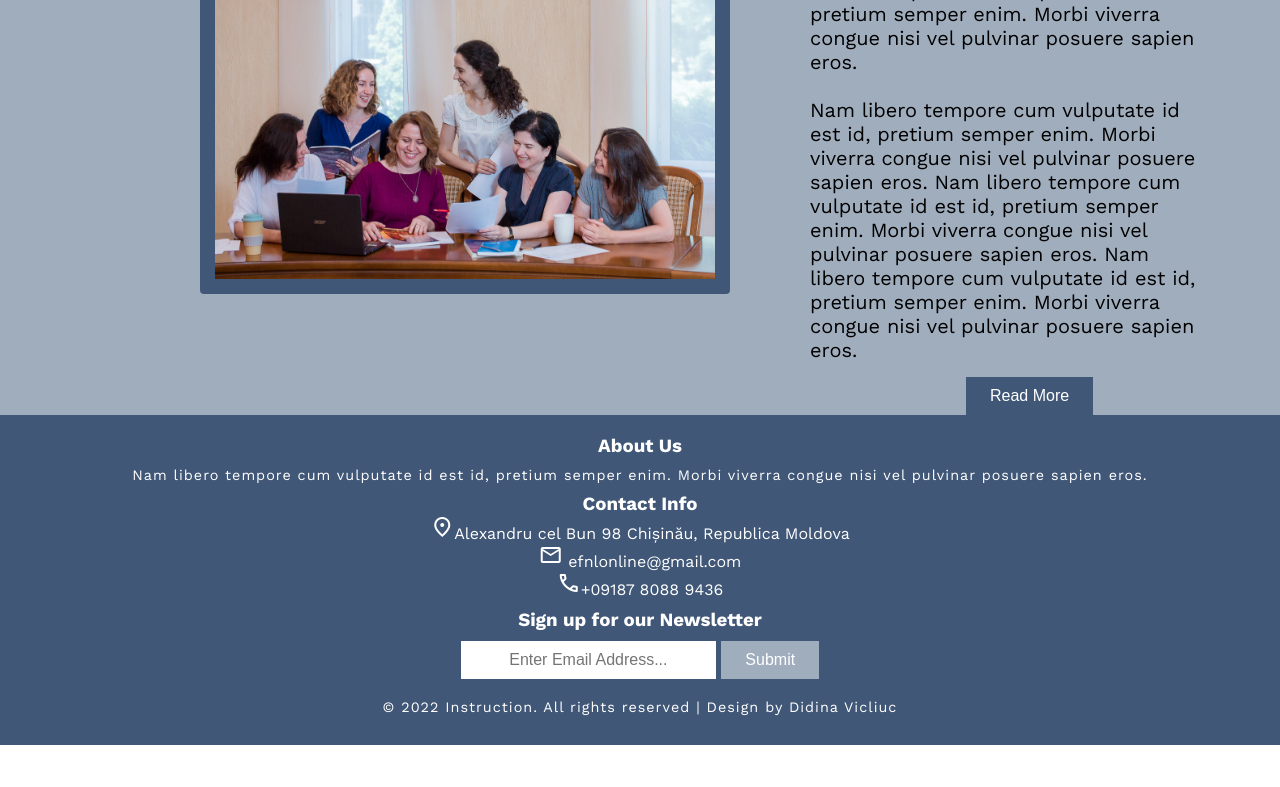
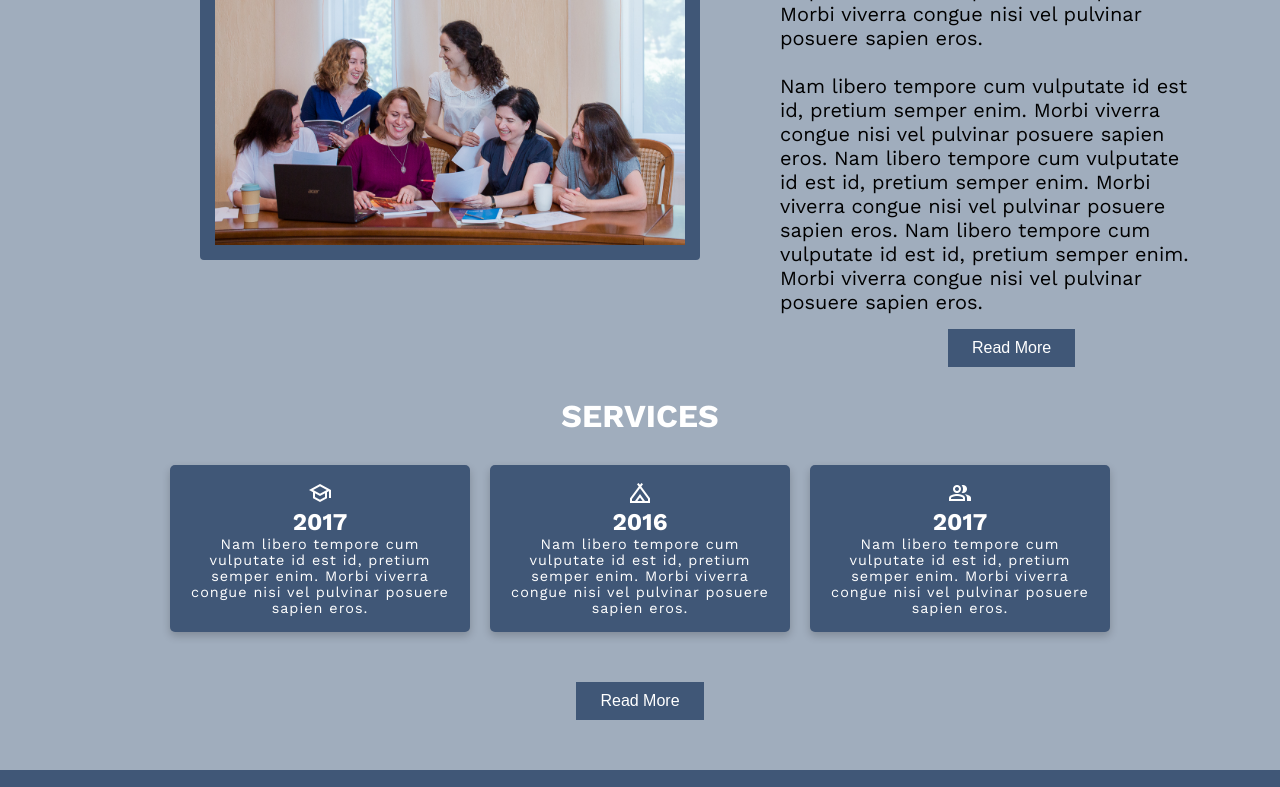
Before and after one commit to didina2000/efnl-landing-page, a website built with Parcel: page index.html in a window 1280 px wide. Shown: the part 1058-1845 px from the top of the page. Before the commit the page ends 1803 px from the top, so only its background shows below. Built offline with nearby package versions, Linux system fonts and the light colour scheme.

Commit message:
adds services home section

```diff
--- a/index.html
+++ b/index.html
@@ -13,6 +13,9 @@
       href="//fonts.googleapis.com/css?family=Work+Sans:200,300,400,500,600,700"
       rel="stylesheet"
     />
+    <link rel="stylesheet" href="https://fonts.googleapis.com/css2?family=Material+Symbols+Outlined:opsz,wght,FILL,GRAD@48,400,0,0" />
+    <link rel="stylesheet" href="https://fonts.googleapis.com/css2?family=Material+Symbols+Outlined:opsz,wght,FILL,GRAD@48,400,0,0" />
+    <link rel="stylesheet" href="https://fonts.googleapis.com/css2?family=Material+Symbols+Outlined:opsz,wght,FILL,GRAD@48,400,0,0" />
     <link
       rel="stylesheet"
       href="https://fonts.googleapis.com/css2?family=Material+Symbols+Outlined:opsz,wght,FILL,GRAD@48,400,0,0"
@@ -23,6 +26,10 @@
   <script>
     goToAboutUsPage = () => {
         window.location = '/about.html';
+    }
+
+    goToServicesPage = () => {
+        window.location = '/services.html';
     }
 </script>
 
@@ -66,7 +73,44 @@
         <div class="readMoreButton"><button class="readMore" onclick="goToAboutUsPage()">Read More</button></div>
       </div>
     </div>
+    </div>
 
+    <!-- /*-- services --*/ -->
+    <div>
+    <h1 class="servicesTitle">Services</h1>
+    <div class="services">
+      <div class="servicesContainer">
+        <div class="content">
+          <p><span class="material-symbols-outlined">
+            school
+            </span></p>
+          <h2>2017</h2>
+          <p>Nam libero tempore cum vulputate id est id, pretium semper enim. Morbi
+            viverra congue nisi vel pulvinar posuere sapien eros.<p>
+        </div>
+      </div>
+      <div class="servicesContainer">
+        <div class="content">
+          <p><span class="material-symbols-outlined">
+            camping
+            </span></p>
+          <h2>2016</h2>
+          <p>Nam libero tempore cum vulputate id est id, pretium semper enim. Morbi
+            viverra congue nisi vel pulvinar posuere sapien eros.</p>
+        </div>
+      </div>
+      <div class="servicesContainer">
+        <div class="content">
+          <p><span class="material-symbols-outlined">
+            group
+            </span></p>
+          <h2>2017</h2>
+          <p>Nam libero tempore cum vulputate id est id, pretium semper enim. Morbi
+            viverra congue nisi vel pulvinar posuere sapien eros.</p>
+        </div>
+      </div>
+    </div>
+    <div class="readMoreServices"><button class="readMoreServices" onclick="goToServicesPage()">Read More</button></div>
   </div>
 
     <!-- /*-- footer --*/ -->
--- a/style.css
+++ b/style.css
@@ -1,3 +1,7 @@
+* {
+  box-sizing: border-box;
+}
+
 html,
 body {
   margin: 0;
@@ -65,7 +69,7 @@ header {
 }
 
 .main-nav a:hover {
-  color: #4f6b92;
+  color: #a0adbd;
 }
 
 /*-- header --*/
@@ -151,8 +155,65 @@ img {
   display: flex;
   padding-left: 40%;
 }
+
+/*-- services --*/
+* {
+  box-sizing: border-box;
+}
+
+.servicesTitle {
+  text-align: center;
+  padding-top: 30px;
+  color: #fff;
+  text-transform: uppercase;
+  background-color: #a0adbd;
+  padding-bottom: 30px;
+}
+
+.servicesContainer {
+  width: 25%;
+  float: left;
+  padding: 0 10px;
+}
+
+.services {
+  background-color: #a0adbd;
+  display: flex;
+  justify-content: center;
+  padding-bottom: 50px;
+}
+
+.content {
+  box-shadow: 0 4px 8px 0 rgba(0, 0, 0, 0.2);
+  padding: 16px;
+  text-align: center;
+  background-color: #405777;
+  color: #fff;
+  border-radius: 5px;
+}
+
+.readMoreServices button {
+  background-color: #405777;
+  border: none;
+  color: white;
+  padding: 10px 24px;
+  text-align: center;
+  text-decoration: none;
+  font-size: 16px;
+}
+
+.readMoreServices button:hover {
+  background-color: #4f6b92;
+}
+
+.readMoreServices {
+  background-color: #a0adbd;
+  padding-bottom: 50px;
+  display: flex;
+  justify-content: center;
+}
+
 /*-- footer --*/
-
 .footer {
   text-align: center;
   background-color: #405777;
@@ -174,7 +235,7 @@ img {
 }
 
 .footer a:hover {
-  color: #4f6b92;
+  color: #a0adbd;
 }
 
 .footer ul {
```
Also changed, not shown: dist/5.044aff48.jpg (added), dist/index.html, images/4.JPG (added), images/5.jpg (added), images/7.JPG (added), 6 other files.
